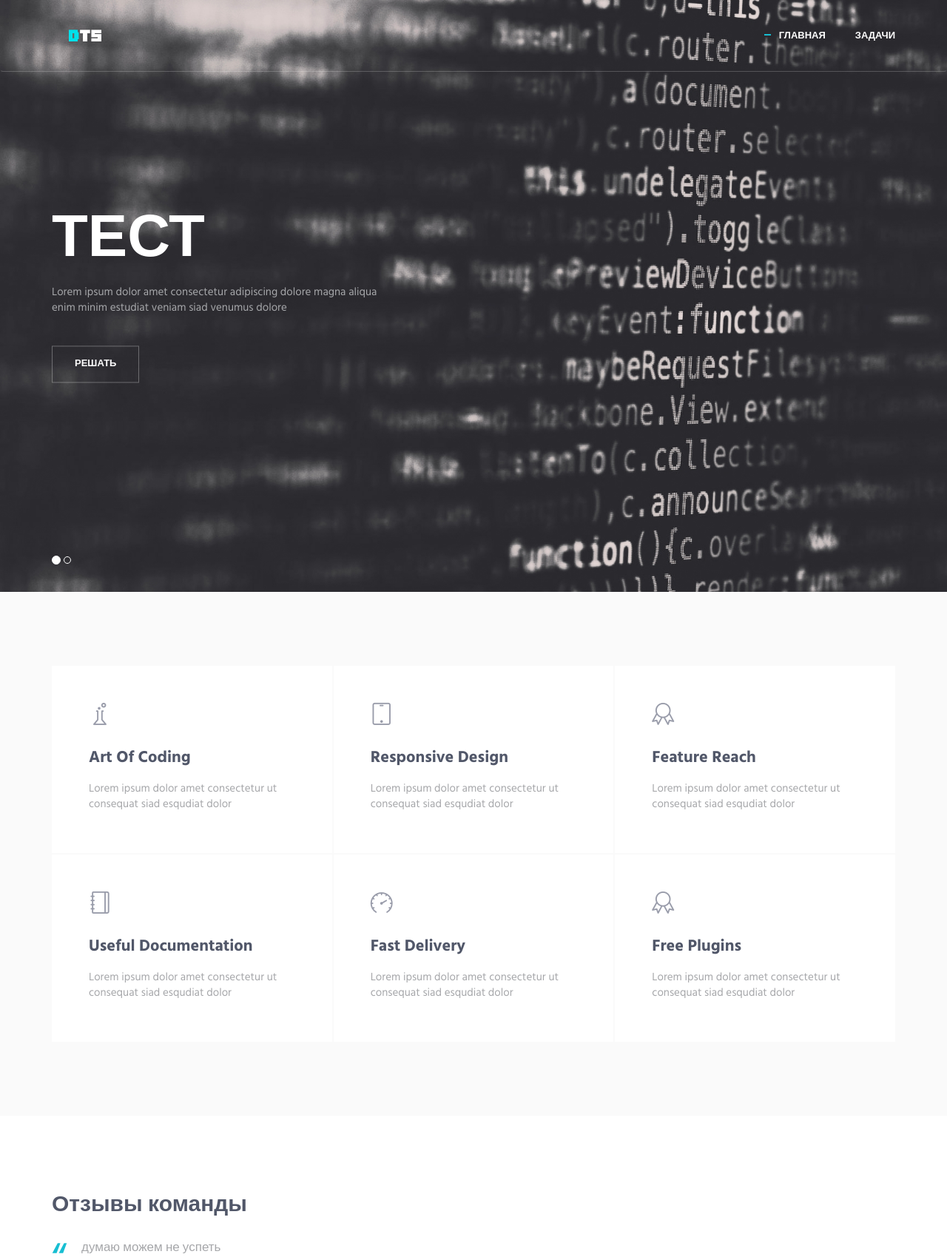
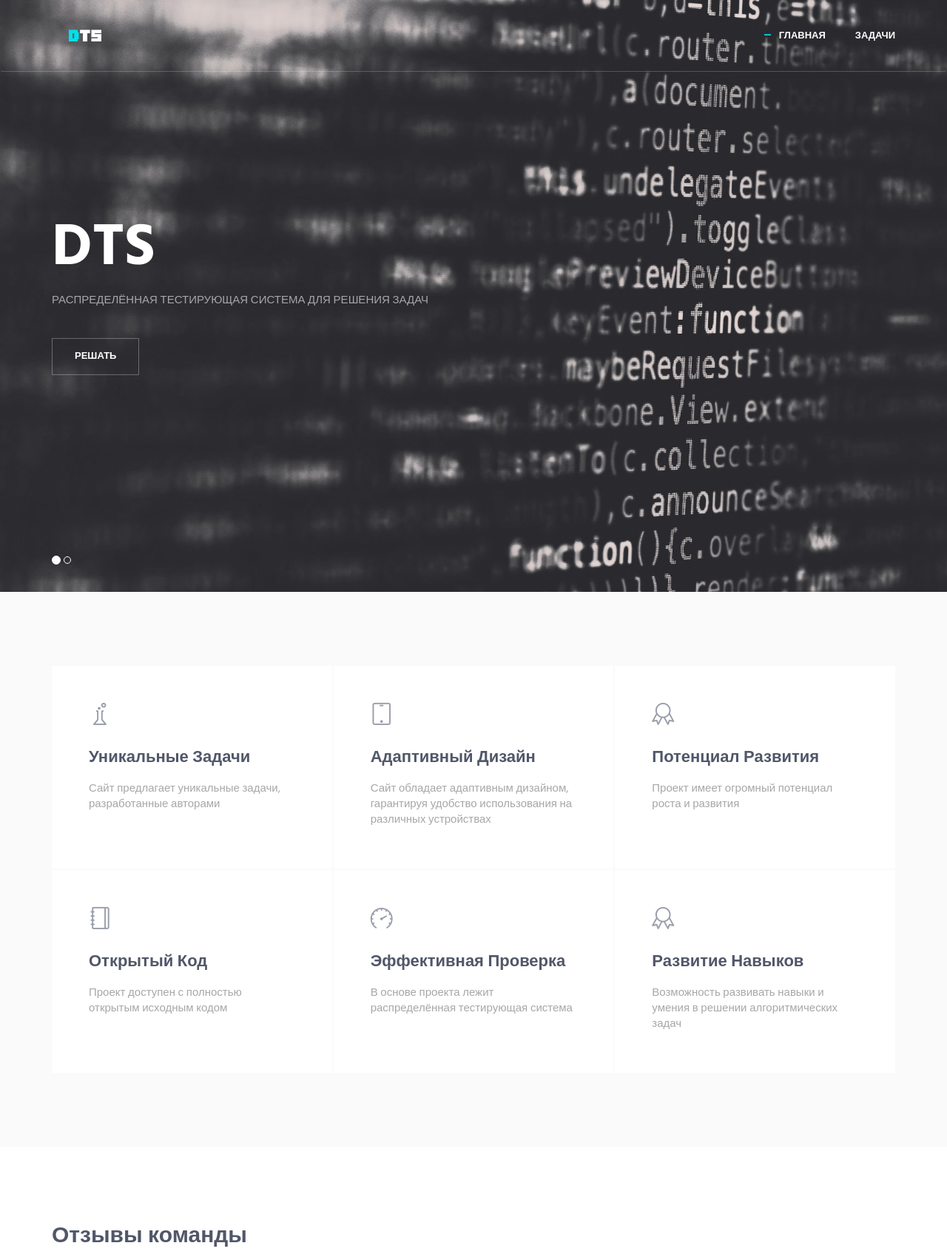
Before and after one commit to finstape/distributed-testing-system, a Django app: page /tasks/ in a window 1280 px wide. Shown: the top 1699 px of the page at 74% size. Run offline with Django 4.2, Linux system fonts and the light colour scheme; parts of the project's set-up code (start-up, migrations or seed data) failed here and were passed over; some libraries are stand-ins or nearby versions.

```diff
--- a/dts/tasks/static/css/layout.css
+++ b/dts/tasks/static/css/layout.css
@@ -455,7 +455,7 @@ fieldset[disabled] .btn-theme {
   	[Footer]
 ------------------------------------------------------------------*/
 .footer {
-  background: url(../static/img/1920x1080/03.jpg) no-repeat;
+  background: url(../static/img/1920x1080/02.jpg) no-repeat;
   background-size: 50% 75%;
   background-position: center center;
 }
--- a/dts/tasks/templates/tasks/detail.html
+++ b/dts/tasks/templates/tasks/detail.html
@@ -89,7 +89,7 @@
         <!--========== END HEADER ==========-->
 
         <!--========== PARALLAX ==========-->
-        <div class="parallax-window" data-parallax="scroll" data-image-src="{% static 'img/1920x1080/04.jpg' %}">
+        <div class="parallax-window" data-parallax="scroll" data-image-src="{% static 'img/1920x1080/03.jpg' %}">
             <div class="parallax-content container">
                 <h1 class="carousel-title">{{ task.task_name }}</h1>
                 <p>Лимит времени: 1000 мс. Лимит памяти: 128 мб.</br>Стандартный ввод. Стандартный вывод.</p>
--- a/dts/tasks/templates/tasks/index.html
+++ b/dts/tasks/templates/tasks/index.html
@@ -69,7 +69,7 @@
         <!--========== END HEADER ==========-->
 
         <!--========== PARALLAX ==========-->
-        <div class="parallax-window" data-parallax="scroll" data-image-src="{% static 'img/1920x1080/04.jpg' %}">
+        <div class="parallax-window" data-parallax="scroll" data-image-src="{% static 'img/1920x1080/03.jpg' %}">
             <div class="parallax-content container">
                 <h1 class="carousel-title">Задачи</h1>
                 <p>Это огромная база задач по всем существующим темам</p>
--- a/dts/tasks/templates/tasks/main.html
+++ b/dts/tasks/templates/tasks/main.html
@@ -85,8 +85,8 @@
                     <div class="container">
                         <div class="carousel-centered">
                             <div class="margin-b-40">
-                                <h1 class="carousel-title">ТЕСТ</h1>
-                                <p>Lorem ipsum dolor amet consectetur adipiscing dolore magna aliqua <br/> enim minim estudiat veniam siad venumus dolore</p>
+                                <h1 class="carousel-title">DTS</h1>
+                                <p>РАСПРЕДЕЛЁННАЯ ТЕСТИРУЮЩАЯ СИСТЕМА ДЛЯ РЕШЕНИЯ ЗАДАЧ</p>
                             </div>
                             <a href="{% url 'tasks:index' %}" class="btn-theme btn-theme-sm btn-white-brd text-uppercase">Решать</a>
                         </div>
@@ -97,8 +97,8 @@
                     <div class="container">
                         <div class="carousel-centered">
                             <div class="margin-b-40">
-                                <h2 class="carousel-title">Hi-Tech Design</h2>
-                                <p>Lorem ipsum dolor amet consectetur adipiscing dolore magna aliqua <br/> enim minim estudiat veniam siad venumus dolore</p>
+                                <h2 class="carousel-title">Сервера</h2>
+                                <p>ТЕСТ</p>
                             </div>
                             <a href="{% url 'tasks:index' %}" class="btn-theme btn-theme-sm btn-white-brd text-uppercase">Решать</a>
                         </div>
@@ -120,8 +120,8 @@
                                     <i class="service-icon icon-chemistry"></i>
                                 </div>
                                 <div class="service-info">
-                                    <h3>Art Of Coding</h3>
-                                    <p class="margin-b-5">Lorem ipsum dolor amet consectetur ut consequat siad esqudiat dolor</p>
+                                    <h3>Уникальные Задачи</h3>
+                                    <p class="margin-b-5">Сайт предлагает уникальные задачи, разработанные авторами</p>
                                 </div>
                                 <a href="#" class="content-wrapper-link"></a>
                             </div>
@@ -134,8 +134,8 @@
                                     <i class="service-icon icon-screen-tablet"></i>
                                 </div>
                                 <div class="service-info">
-                                    <h3>Responsive Design</h3>
-                                    <p class="margin-b-5">Lorem ipsum dolor amet consectetur ut consequat siad esqudiat dolor</p>
+                                    <h3>Адаптивный Дизайн</h3>
+                                    <p class="margin-b-5">Сайт обладает адаптивным дизайном, гарантируя удобство использования на различных устройствах</p>
                                 </div>
                                 <a href="#" class="content-wrapper-link"></a>
                             </div>
@@ -148,8 +148,8 @@
                                     <i class="service-icon icon-badge"></i>
                                 </div>
                                 <div class="service-info">
-                                    <h3>Feature Reach</h3>
-                                    <p class="margin-b-5">Lorem ipsum dolor amet consectetur ut consequat siad esqudiat dolor</p>
+                                    <h3>Потенциал Развития</h3>
+                                    <p class="margin-b-5">Проект имеет огромный потенциал роста и развития</p>
                                 </div>
                                 <a href="#" class="content-wrapper-link"></a>
                             </div>
@@ -166,8 +166,8 @@
                                     <i class="service-icon icon-notebook"></i>
                                 </div>
                                 <div class="service-info">
-                                    <h3>Useful Documentation</h3>
-                                    <p class="margin-b-5">Lorem ipsum dolor amet consectetur ut consequat siad esqudiat dolor</p>
+                                    <h3>Открытый Код</h3>
+                                    <p class="margin-b-5">Проект доступен с полностью открытым исходным кодом</p>
                                 </div>
                                 <a href="#" class="content-wrapper-link"></a>
                             </div>
@@ -180,8 +180,8 @@
                                     <i class="service-icon icon-speedometer"></i>
                                 </div>
                                 <div class="service-info">
-                                    <h3>Fast Delivery</h3>
-                                    <p class="margin-b-5">Lorem ipsum dolor amet consectetur ut consequat siad esqudiat dolor</p>
+                                    <h3>Эффективная Проверка</h3>
+                                    <p class="margin-b-5">В основе проекта лежит распределённая тестирующая система</p>
                                 </div>
                                 <a href="#" class="content-wrapper-link"></a>
                             </div>
@@ -194,8 +194,8 @@
                                     <i class="service-icon icon-badge"></i>
                                 </div>
                                 <div class="service-info">
-                                    <h3>Free Plugins</h3>
-                                    <p class="margin-b-5">Lorem ipsum dolor amet consectetur ut consequat siad esqudiat dolor</p>
+                                    <h3>Развитие Навыков</h3>
+                                    <p class="margin-b-5">Возможность развивать навыки и умения в решении алгоритмических задач</p>
                                 </div>
                                 <a href="#" class="content-wrapper-link"></a>
                             </div>
@@ -236,7 +236,7 @@
                             <div class="swiper-slide">
                                 <blockquote class="blockquote">
                                     <div class="margin-b-20">
-                                        А
+                                        Чета redis не устанавливается
                                     </div>
                                     <p><span class="fweight-700 color-link">Никита Осовский</span>, Распределенка</p>
                                 </blockquote>
```
